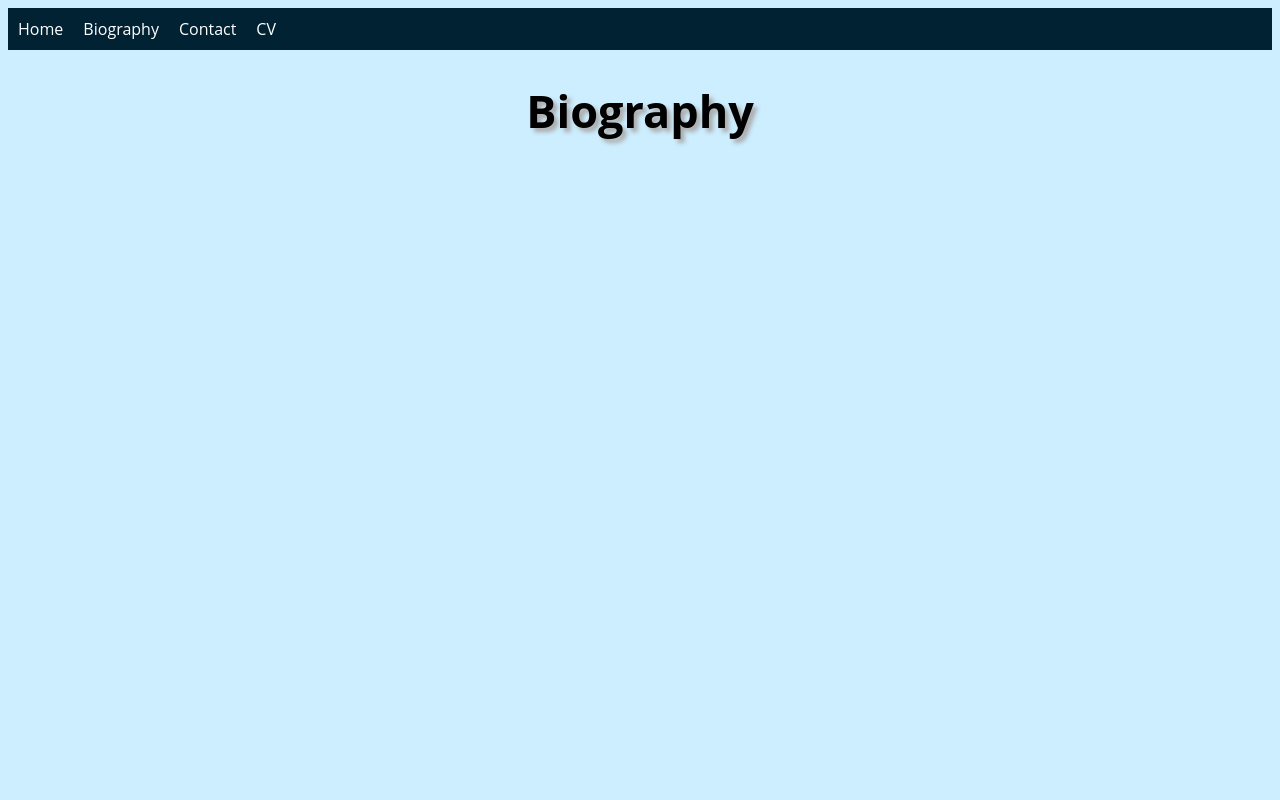
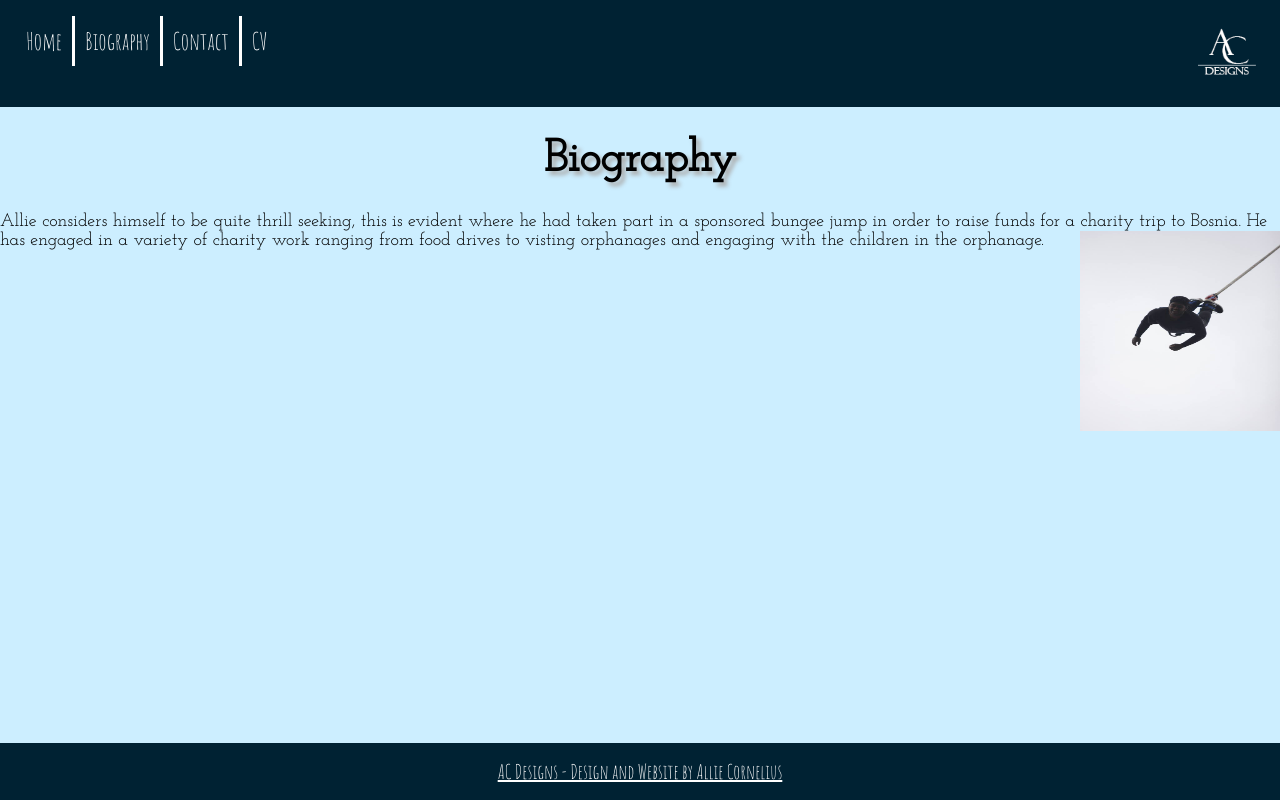
Before and after one commit to AllieCornelius/csy1018-assign1, a plain HTML site: page bio.html in a window 1280 px wide. Drawn offline with Linux system fonts and the light colour scheme.

Commit message:
all files

```diff
--- a/bio.html
+++ b/bio.html
@@ -3,18 +3,30 @@
 
 <head>
     <meta charset="utf-8">
+    <meta name="viewport" content="width=device-width, initial-scale=1.0">
     <link href="css/styles.css" rel="stylesheet" />
     <title>Bio - Resume</title>
+    <link href="https://fonts.googleapis.com/css?family=Amatic+SC|Josefin+Slab" rel="stylesheet">
 </head>
-
-<body>
+<header>
       <ul>
+        <a href="index.html">
+        <img class="aclogo" img src="images/weblogoac2.png" alt="aclogo" />
+        </a>
       <li><a href="index.html">Home</a></li>
       <li><a href="bio.html">Biography</a></li>
       <li><a href="contact.html">Contact</a></li>
       <li><a href="cv.html">CV</a></li>
       </ul>
+</header>
+<body>
   <h1 class="title-text">Biography</h1>
+<div class="biographytext">
+Allie considers himself to be quite thrill seeking, this is evident where he had taken part in a sponsored bungee jump in order to raise funds for a charity trip to Bosnia. He has engaged in a variety of charity work ranging from food drives to visting orphanages and engaging with the children in the orphanage.
+<img class="bungeeimg" alt="bungee1" img src="images/bungee1.jpg"/>
+</div>
 </body>
-
+<footer class="footer">
+AC Designs - Design and Website by Allie Cornelius
+</footer>
 </html>
--- a/css/styles.css
+++ b/css/styles.css
@@ -1,26 +1,26 @@
 body {
     background-color: #cceeff;
-}
-p{
-    font-family: 'Open Sans', sans-serif;
-    font-size: 15px;
-
-
+    margin: 0;
 }
 
 ul {
     list-style-type: none;
-    margin: 0;
-    padding: 0;
+    padding: 1rem;
     overflow: hidden;
     background-color: #002233;
-    font-family: 'Open Sans', sans-serif;
-    color: #ffffff;
+    font-family: 'Amatic SC', cursive;
+    margin: 0;
+    padding: 1em;
 }
 
 li {
-    float:  left;
+    float: left;;
     padding: 10px;
+    border-right:3px solid #ffffff;
+}
+
+li:last-child {
+    border-right:none;
 }
 
 li a {
@@ -28,10 +28,31 @@ li a {
     color: #ffffff;
     text-align: center;
     text-decoration: none;
+    font-size: 1.5em;
+}
+.aclogo{
+  float: right;
+  width:75px;
+  height: 75px;
+
+}
+
+.footer {
+    position: absolute;
+    right: 0;
+    bottom: 0;
+    left: 0;
+    padding: 1rem;
+    background-color: #002233;
+    text-align: center;
+    text-decoration: underline;
+    color: #ffffff;
+    font-family: 'Amatic SC', cursive;
+    font-size: 20px;
 }
 
 .title-text {
-    font-family: 'Open Sans', sans-serif;
+    font-family: 'Josefin Slab', serif;
     font-size: 45px;
     text-shadow: 4px 4px 4px #aaa;
     text-align: center;
@@ -43,5 +64,19 @@ li a {
     height: 400px;
     margin-left: auto;
     margin-right: auto;
-    flex-wrap: wrap;
 }
+.biographytext {
+  font-family: 'Josefin Slab', serif;
+  font-size: 18px;
+  color: #000000;
+  float: left;
+
+}
+.bungeeimg{
+  float: right;
+  width: 200px;
+  height: 200px;
+  word-wrap: normal;
+
+
+}
```
Also changed, not shown: contact.html (+11 -4 lines), cv.html (+13 -3 lines), index.html (+13 -8 lines), images/Bosnia group 1.jpg (added), images/aclogo.jpg (added), images/bungee1.jpg (added), images/logo1.jpg (added), images/weblogoac.bmp (added), images/weblogoac2.png (added). Lines whose indentation alone changed are shown as unchanged.
